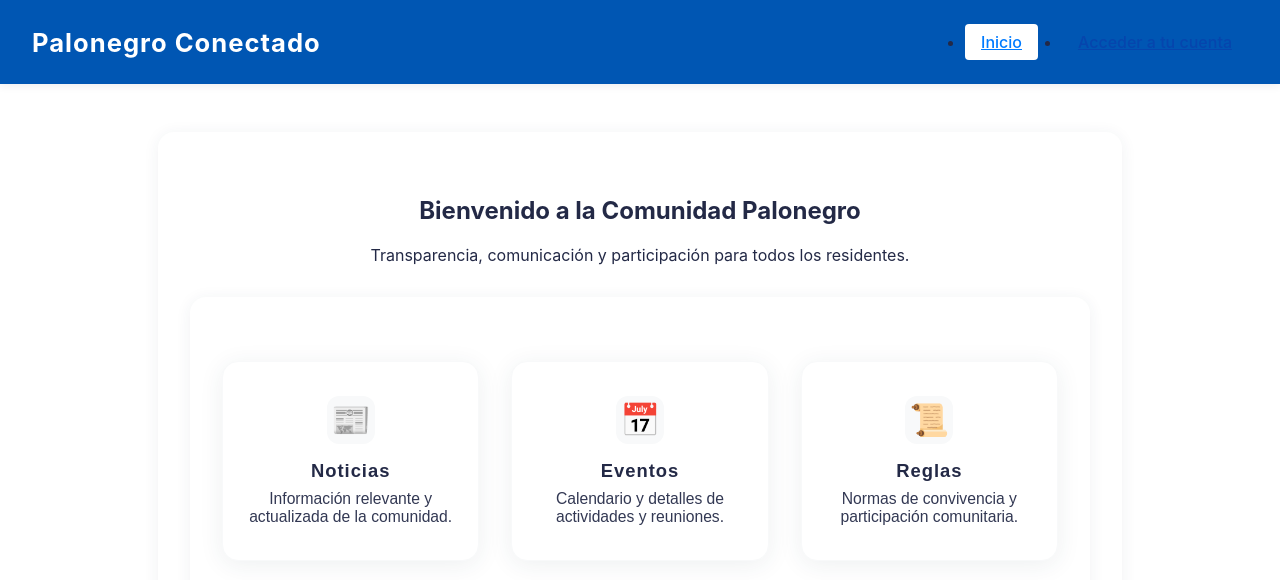
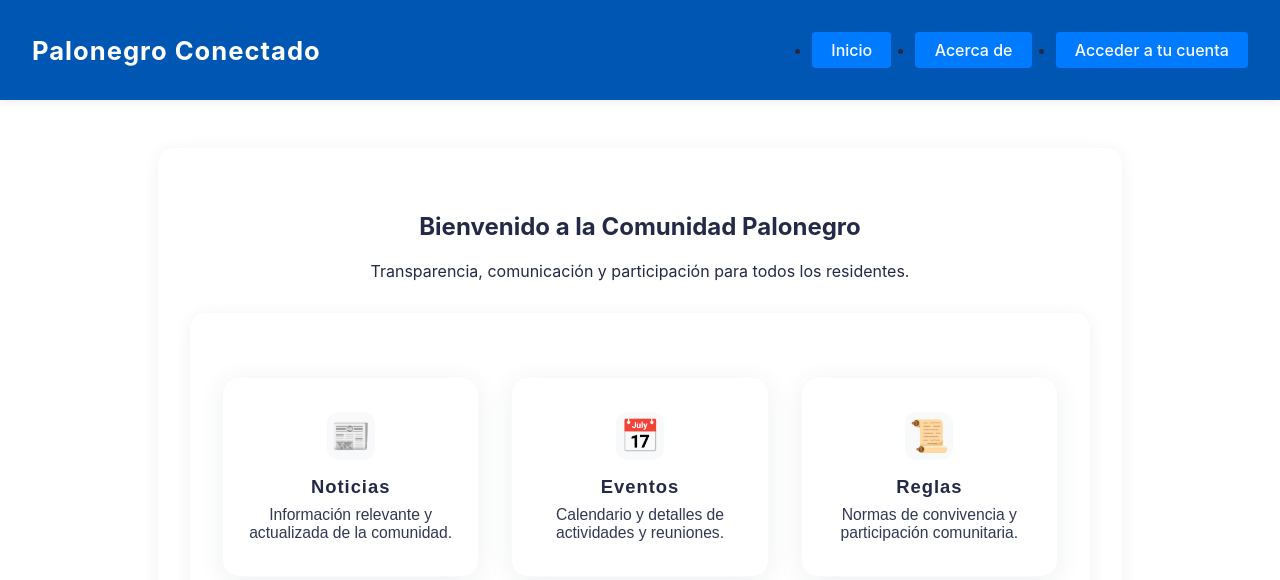
Before and after one commit to j2csolver/palonegro-conectado, a React (Create React App) app in the folder frontend/: page /inicio in a window 1280 px wide. Shown: the top 580 px of the page. Built offline with nearby package versions, Linux system fonts and the light colour scheme.

Commit message:
Acerca de implementado

```diff
--- a/frontend/src/App.js
+++ b/frontend/src/App.js
@@ -18,6 +18,7 @@ import AdminDashboard from './dashboards/AdminDashboard';
 import TesoreroDashboard from './dashboards/TesoreroDashboard';
 import ResidenteDashboard from './dashboards/ResidenteDashboard';
 import PrivateRoute from './routes/PrivateRoute';
+import AcercaDe from './sections/AcercaDe';
 
 function AppContent() {
   const { user } = useAuth();
@@ -34,6 +35,7 @@ function AppContent() {
           <Route path="/reglas" element={<Reglas />} />
           <Route path="/login" element={<Login />} />
           <Route path="/cambiar-password" element={<CambiarPassword />} />
+          <Route path="/acerca-de" element={<AcercaDe />} />
 
           {/* Rutas privadas por rol */}
           <Route
--- a/frontend/src/components/Navbar.js
+++ b/frontend/src/components/Navbar.js
@@ -35,6 +35,15 @@ export default function Navbar() {
             Inicio
           </a>
         </li>
+        <li role="none">
+          <NavLink
+            to="/acerca-de"
+            className={({ isActive }) => isActive ? styles.active : ''}
+            role="menuitem"
+          >
+            Acerca de
+          </NavLink>
+        </li>
         {!user && (
           <li role="none">
             <NavLink to="/login" className={({ isActive }) => isActive ? styles.active : ''} role="menuitem">
--- a/frontend/src/components/Navbar.module.css
+++ b/frontend/src/components/Navbar.module.css
@@ -35,20 +35,54 @@ a:hover, .active {
   color: #007bff;
 }
 
-.logout {
-  background: #fff;
-  color: #007bff;
+/* Estilos para enlaces en .links */
+.links a,
+.links a:visited,
+.links a:active,
+.links a:focus,
+.links a:hover,
+.links .active,
+.links button {
+  display: inline-block;
+  text-decoration: none !important;
+  color: #fff !important;
+  background: #007bff !important;
+  outline: none !important;
+  box-shadow: none !important;
   border: none;
   border-radius: 4px;
-  padding: 0.5rem 1rem;
+  font-weight: 500;
+  font-size: 1rem;
+  padding: 0.5rem 1.2rem;
+  cursor: pointer;
+  transition: background 0.2s, color 0.2s;
+}
+
+/* Hover/focus para todos los botones/enlaces */
+.links a:hover,
+.links a:focus,
+.links button:hover,
+.links button:focus {
+  background: #87a7e8 !important;
+  color: #fff !important;
+}
+
+/* Botón de cerrar sesión igual a los demás */
+.logout {
+  background: #007bff !important;
+  color: #fff !important;
+  border: none;
+  border-radius: 4px;
+  padding: 0.5rem 1.2rem;
   font-weight: 500;
   cursor: pointer;
   transition: background 0.2s, color 0.2s;
 }
 
-.logout:hover {
-  background: #f8f9fa;
-  color: #007bff;
+.logout:hover,
+.logout:focus {
+  background: #0056b3 !important;
+  color: #fff !important;
 }
 
 /* Responsive styles */
@@ -69,7 +103,7 @@ a:hover, .active {
     width: 100%;
     align-items: stretch;
   }
-  a, .logout {
+  .links a, .logout {
     width: 100%;
     text-align: center;
     padding: 0.7rem 0;
--- /dev/null
+++ b/frontend/src/sections/AcercaDe.js
@@ -0,0 +1,45 @@
+import React from 'react';
+import unadLogo from '../assets/Logo_de_la_UNAD.svg'; // Asegúrate de tener el logo en esta ruta
+import catedraLogo from '../assets/imagen_sissu.png'; // Asegúrate de tener el logo en esta ruta
+
+export default function AcercaDe() {
+  return (
+    <main>
+      <section aria-label="Acerca de Palonegro Conectado" style={{ maxWidth: 700, margin: '2rem auto', padding: '1.5rem' }}>
+        <div style={{ display: 'flex', justifyContent: 'center', alignItems: 'center', gap: '2rem', marginBottom: '1.5rem' }}>
+          <img
+            src={unadLogo}
+            alt="Logo UNAD"
+            style={{ maxWidth: 180, height: 'auto' }}
+          />
+          <img
+            src={catedraLogo}
+            alt="Logo Cátedra"
+            style={{ maxWidth: 120, height: 'auto' }}
+          />
+        </div>
+        <h2>Acerca de</h2>
+        <p>
+          <strong>Palonegro Conectado</strong> es una plataforma desarrollada para la gestión y comunicación de la comunidad Palonegro.
+        </p>
+        <p style={{ margin: '1rem 0', fontStyle: 'italic', color: '#444' }}>
+          Este trabajo fue elaborado como parte del curso Prestación del Servicio Social Unadista, perteneciente a la Escuela de Ciencias Básicas, Tecnología e Ingeniería (ECBTI) de la Universidad Nacional Abierta y a Distancia (UNAD).
+        </p>
+        <h3>Créditos</h3>
+        <ul>
+          <li>Desarrollo y coordinación: <strong>Jhonny Castro Clavijo</strong></li>
+          <li>Iconos y recursos: <a href="https://fonts.google.com/icons" target="_blank" rel="noopener noreferrer">Google Fonts Icons</a>, <a href="https://react-icons.github.io/react-icons/" target="_blank" rel="noopener noreferrer">React Icons</a></li>
+        </ul>
+        <h3>Agradecimientos</h3>
+        <ul>
+          <li>A la comunidad de Palonegro por su apoyo y participación. En especial a la <strong>familia Ramirez Buitrago</strong> por todo su apoyo</li>
+          <li>A mi tutora <strong>Viviana Cardona Franco</strong> por toda su orientación y acompañamiento.</li>
+          <li>A los desarrolladores de software libre y las bibliotecas utilizadas en este proyecto.</li>
+        </ul>
+        <p style={{ marginTop: 24, fontSize: '0.95rem', color: '#555' }}>
+          &copy; {new Date().getFullYear()} Palonegro Conectado. Todos los derechos reservados.
+        </p>
+      </section>
+    </main>
+  );
+}
```
Also changed, not shown: frontend/src/assets/Logo_de_la_UNAD.svg (added), frontend/src/assets/imagen_sissu.png (added).
